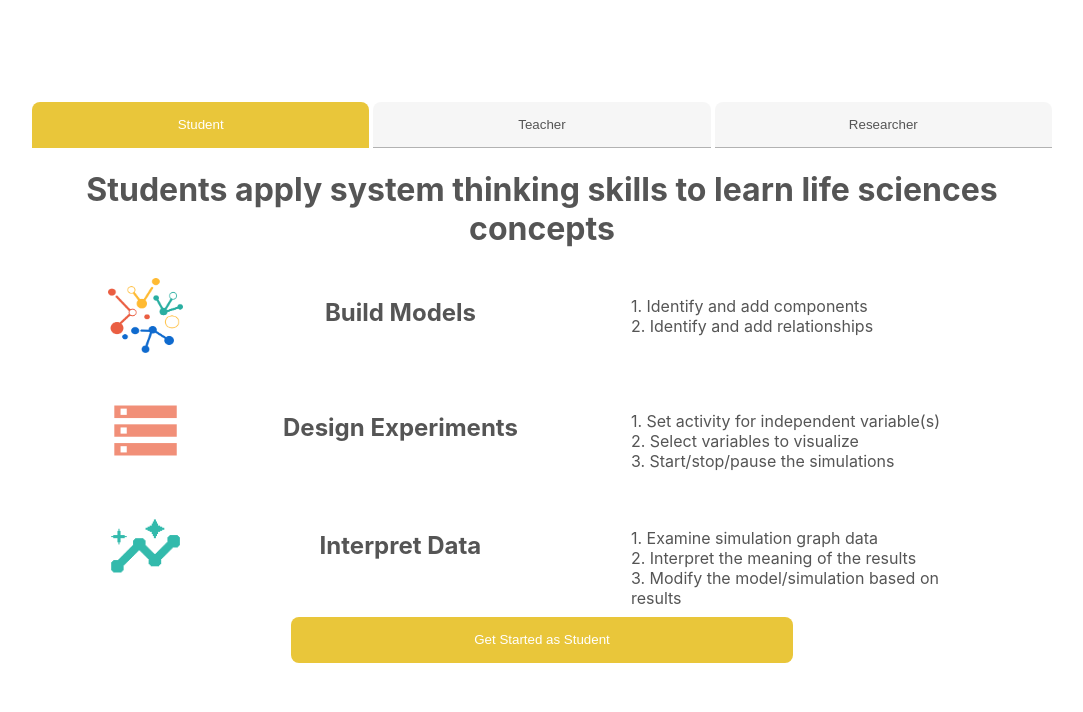
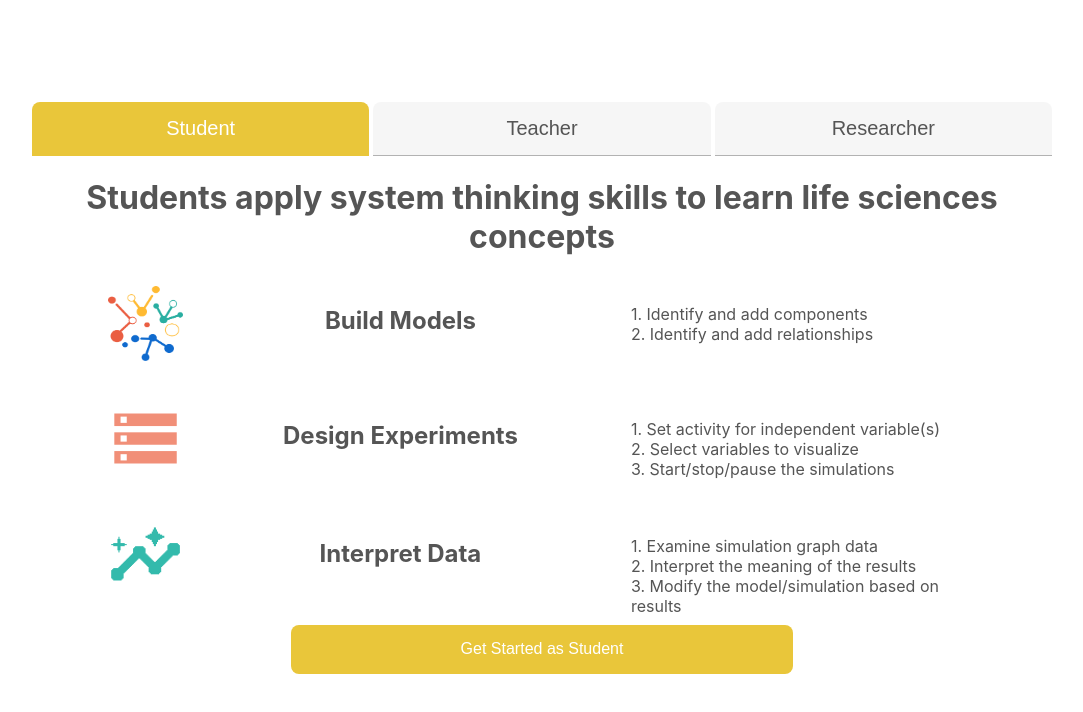
Before and after one commit to phuclinh9802/React_Practice, a React (Create React App) app: page / in a window 1280 px wide. Shown: the top 712 px of the page, without its empty margins (98-1181 px from the left). Built offline with nearby package versions, Linux system fonts and the light colour scheme.

Commit message:
Adjust font size

```diff
--- a/src/App.css
+++ b/src/App.css
@@ -34,6 +34,7 @@ body {
   text-align: center;
   width: 50%;
   background: rgba(128, 128, 128, 0.075);
+  font-size: 1.25em;
   color: #555;
   cursor: pointer;
   border-bottom: 1px solid rgba(0, 0, 0, 0.274);
@@ -118,6 +119,7 @@ button.button-one, button.button-two, button.button-three {
   box-sizing: content-box;
   position: relative;
   outline: none;
+  font-size: 1em;
 }
 
 
```
Also changed, not shown: 1 other file (tests, documents, lock files or other folders).
